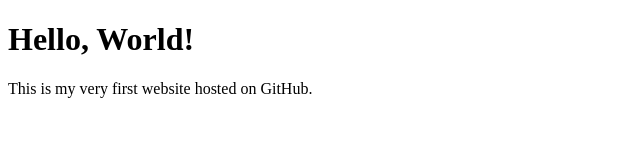
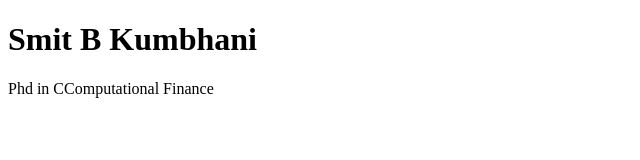
Before and after one commit to smitbkumbhani/smitbkumbhani.github.io, a plain HTML site: page index.html in a window 1280 px wide. Shown: the whole page, without its empty margins (0-640 px from the left). Drawn offline with Linux system fonts and the light colour scheme.

Commit message:
Update index.html

```diff
--- a/index.html
+++ b/index.html
@@ -4,7 +4,7 @@
     <title>My Personal Website</title>
 </head>
 <body>
-    <h1>Hello, World!</h1>
-    <p>This is my very first website hosted on GitHub.</p>
+    <h1>Smit B Kumbhani</h1>
+    <p>Phd in CComputational Finance</p>
 </body>
 </html>
```
